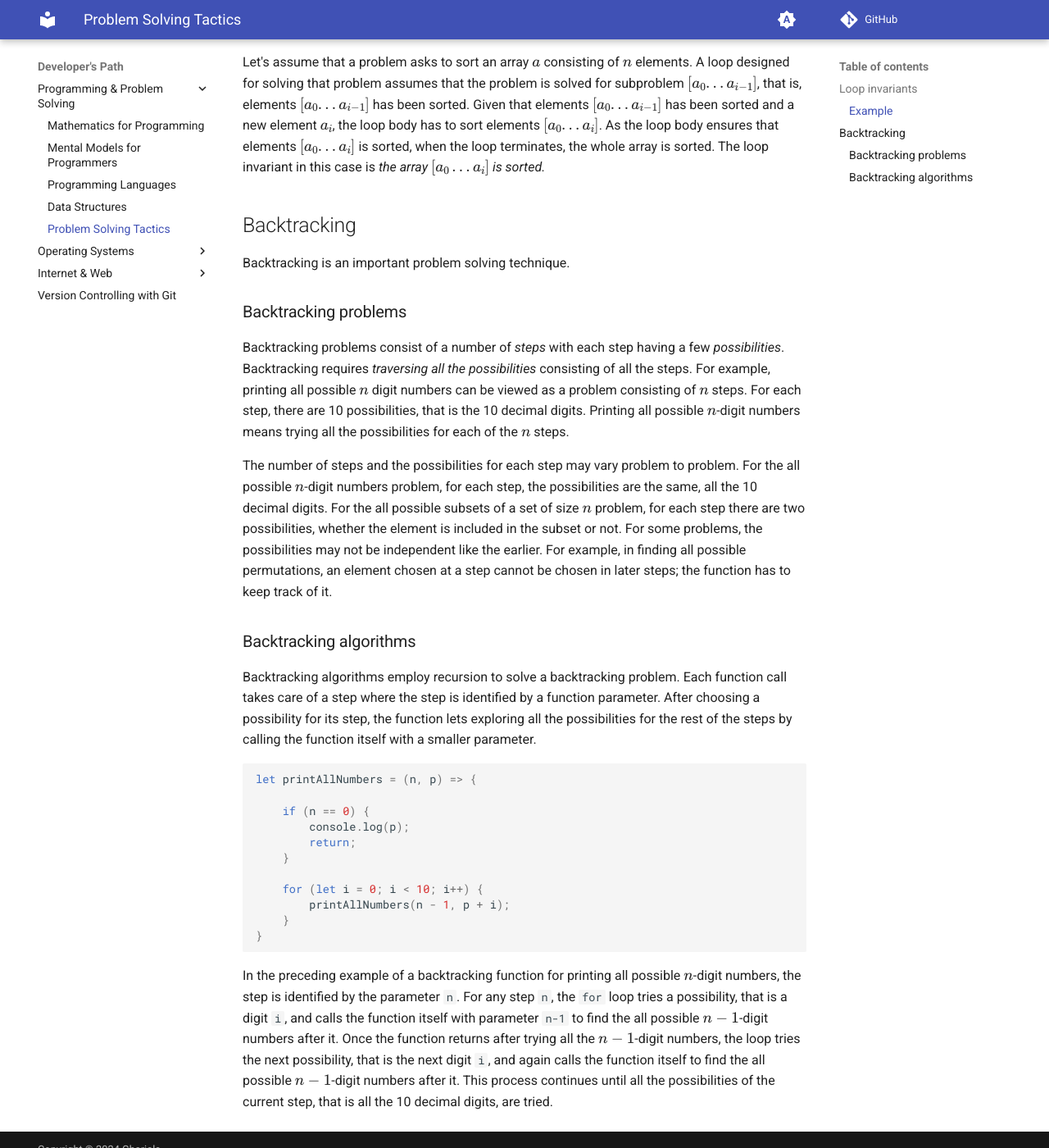
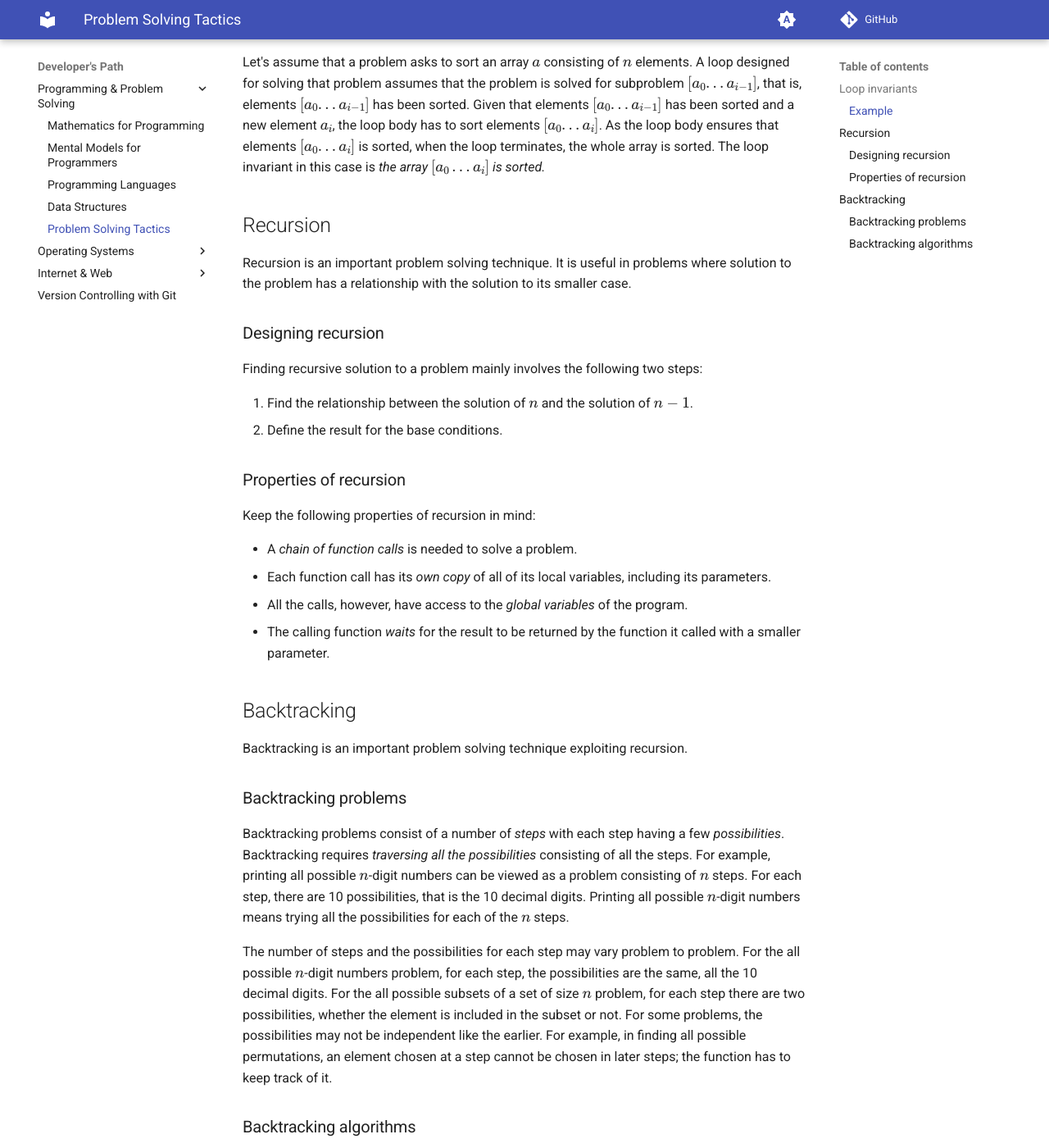
Before and after one commit to gharials/dev-path, an MkDocs documentation site: the page built from docs/programming/problem-solving-tactics.md, in a window 1280 px wide and 1400 px high, scrolled down 626 px. Shown: the whole window at 82% size. Built offline with MkDocs 1.6.1 and Material for MkDocs 9.7.7, drawn with Linux system fonts in a browser that asks for light colours; comment, search, counter and statistics services are not loaded.

Commit message:
'problem-solving-tactics': new section 'recursion'.

```diff
--- a/docs/programming/problem-solving-tactics.md
+++ b/docs/programming/problem-solving-tactics.md
@@ -14,13 +14,33 @@ It is the programmer's job to recognize how the problem can be divided into subp
 
 Let's assume that a problem asks to sort an array $a$ consisting of $n$ elements. A loop designed for solving that problem assumes that the problem is solved for subproblem $[a_0 ... a_{i - 1}]$, that is, elements $[a_0 ... a_{i - 1}]$ has been sorted. Given that elements $[a_0 ... a_{i - 1}]$ has been sorted and a new element $a_i$, the loop body has to sort elements $[a_0 ... a_i]$. As the loop body ensures that elements $[a_0 ... a_i]$ is sorted, when the loop terminates, the whole array is sorted. The loop invariant in this case is _the array $[a_0…a_i]$ is sorted._
 
+## Recursion
+
+Recursion is an important problem solving technique. It is useful in problems where solution to the problem has a relationship with the solution to its smaller case.
+
+### Designing recursion
+
+Finding recursive solution to a problem mainly involves the following two steps:
+
+1. Find the relationship between the solution of $n$ and the solution of $n - 1$.
+2. Define the result for the base conditions.
+
+### Properties of recursion
+
+Keep the following properties of recursion in mind:
+
+* A _chain of function calls_ is needed to solve a problem.
+* Each function call has its _own copy_ of all of its local variables, including its parameters.
+* All the calls, however, have access to the _global variables_ of the program.
+* The calling function _waits_ for the result to be returned by the function it called with a smaller parameter.
+
 ## Backtracking
 
-Backtracking is an important problem solving technique.
+Backtracking is an important problem solving technique exploiting recursion.
 
 ### Backtracking problems
 
-Backtracking problems consist of a number of _steps_ with each step having a few _possibilities_. Backtracking requires _traversing all the possibilities_ consisting of all the steps. For example, printing all possible $n$ digit numbers can be viewed as a problem consisting of $n$ steps. For each step, there are 10 possibilities, that is the 10 decimal digits. Printing all possible $n$-digit numbers means trying all the possibilities for each of the $n$ steps.
+Backtracking problems consist of a number of _steps_ with each step having a few _possibilities_. Backtracking requires _traversing all the possibilities_ consisting of all the steps. For example, printing all possible $n$-digit numbers can be viewed as a problem consisting of $n$ steps. For each step, there are 10 possibilities, that is the 10 decimal digits. Printing all possible $n$-digit numbers means trying all the possibilities for each of the $n$ steps.
 
 The number of steps and the possibilities for each step may vary problem to problem. For the all possible $n$-digit numbers problem, for each step, the possibilities are the same, all the 10 decimal digits. For the all possible subsets of a set of size $n$ problem, for each step there are two possibilities, whether the element is included in the subset or not. For some problems, the possibilities may not be independent like the earlier. For example, in finding all possible permutations, an element chosen at a step cannot be chosen in later steps; the function has to keep track of it.
 
```
